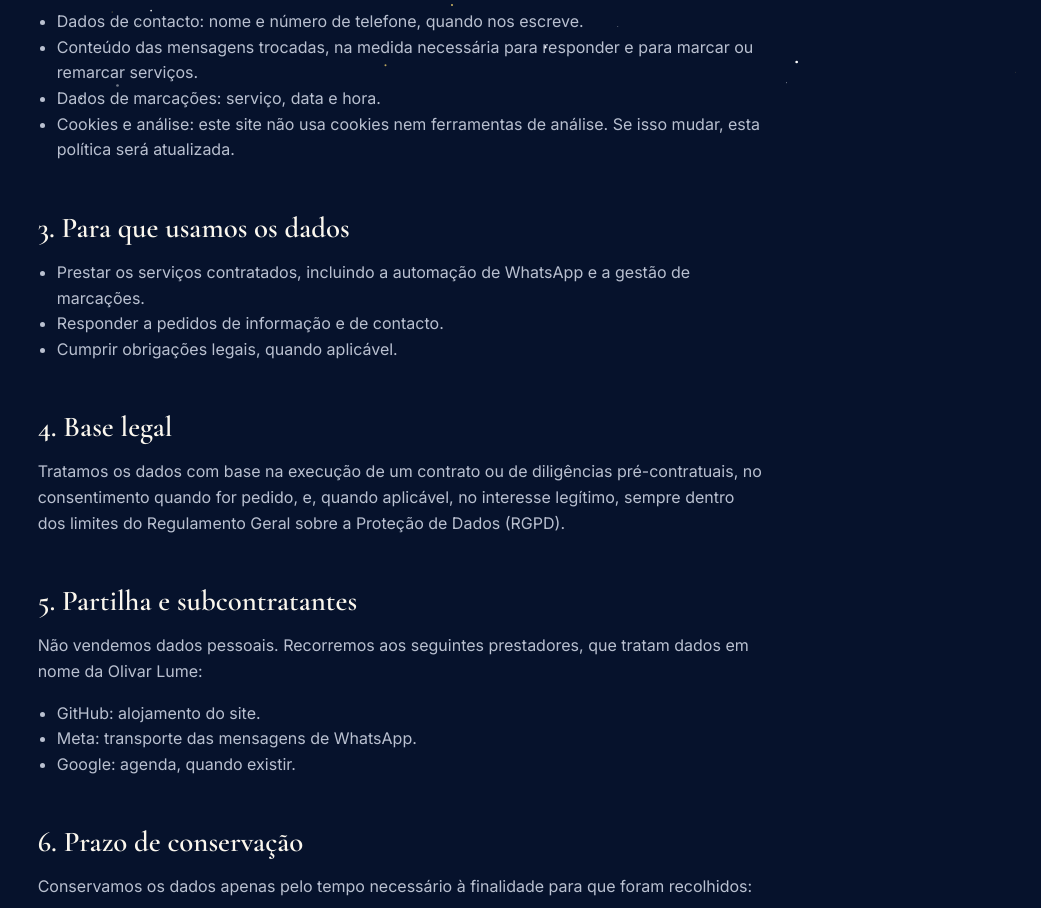
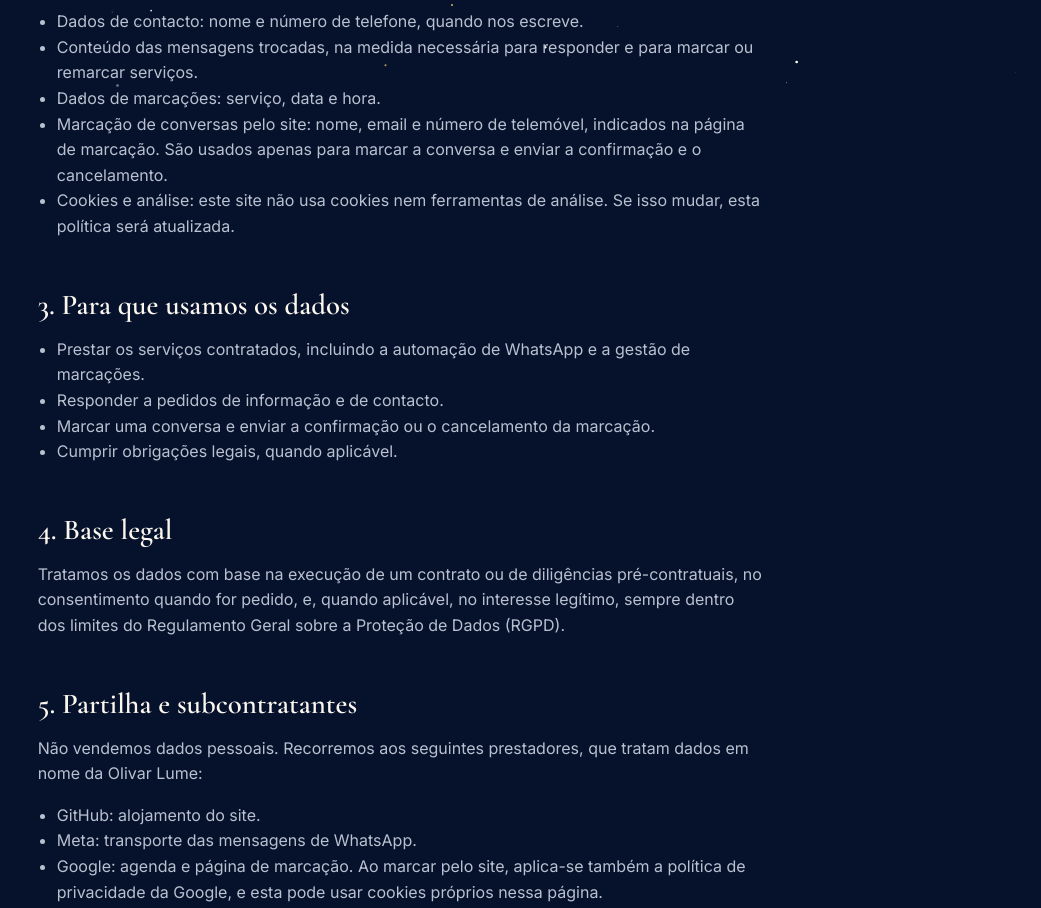
Before and after one commit to olivarlume/olivar-lume-site, a plain HTML site: page politica-privacidade.html in a window 1280 px wide. Shown: the part 697-1605 px from the top of the page, without its empty margins (239-1280 px from the left). Drawn offline with nearby package versions, Linux system fonts and the light colour scheme.

Commit message:
Adiciona aviso de dados junto ao botão de marcação e secção de marcações na política de privacidade (rascunho para revisão)

```diff
--- a/js/main.js
+++ b/js/main.js
@@ -82,4 +82,7 @@
     el.href = url;
     el.hidden = false;
   });
+  document.querySelectorAll("[data-agenda-note]").forEach(function (el) {
+    el.hidden = false;
+  });
 })();
--- a/politica-privacidade.html
+++ b/politica-privacidade.html
@@ -69,6 +69,7 @@
           <li>Dados de contacto: nome e número de telefone, quando nos escreve.</li>
           <li>Conteúdo das mensagens trocadas, na medida necessária para responder e para marcar ou remarcar serviços.</li>
           <li>Dados de marcações: serviço, data e hora.</li>
+          <li>Marcação de conversas pelo site: nome, email e número de telemóvel, indicados na página de marcação. São usados apenas para marcar a conversa e enviar a confirmação e o cancelamento.</li>
           <li>Cookies e análise: este site não usa cookies nem ferramentas de análise. Se isso mudar, esta política será atualizada.</li>
         </ul>
 
@@ -76,6 +77,7 @@
         <ul>
           <li>Prestar os serviços contratados, incluindo a automação de WhatsApp e a gestão de marcações.</li>
           <li>Responder a pedidos de informação e de contacto.</li>
+          <li>Marcar uma conversa e enviar a confirmação ou o cancelamento da marcação.</li>
           <li>Cumprir obrigações legais, quando aplicável.</li>
         </ul>
 
@@ -87,7 +89,7 @@
         <ul>
           <li>GitHub: alojamento do site.</li>
           <li>Meta: transporte das mensagens de WhatsApp.</li>
-          <li>Google: agenda, quando existir.</li>
+          <li>Google: agenda e página de marcação. Ao marcar pelo site, aplica-se também a política de privacidade da Google, e esta pode usar cookies próprios nessa página.</li>
         </ul>
 
         <h2>6. Prazo de conservação</h2>
```
Also changed, not shown: index.html (+1 -0 lines).
